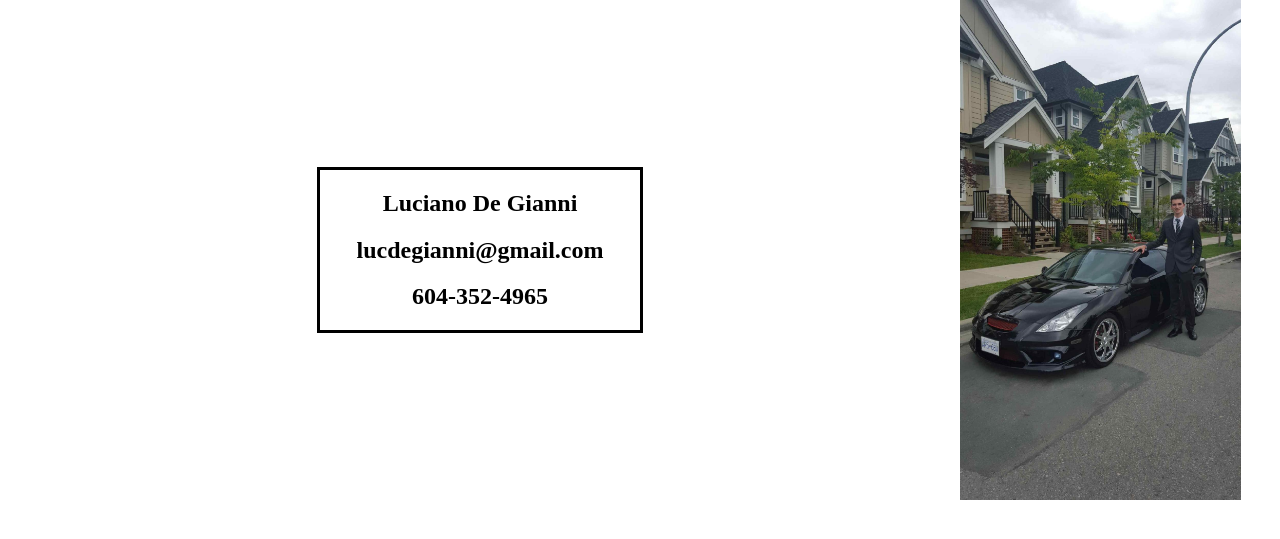
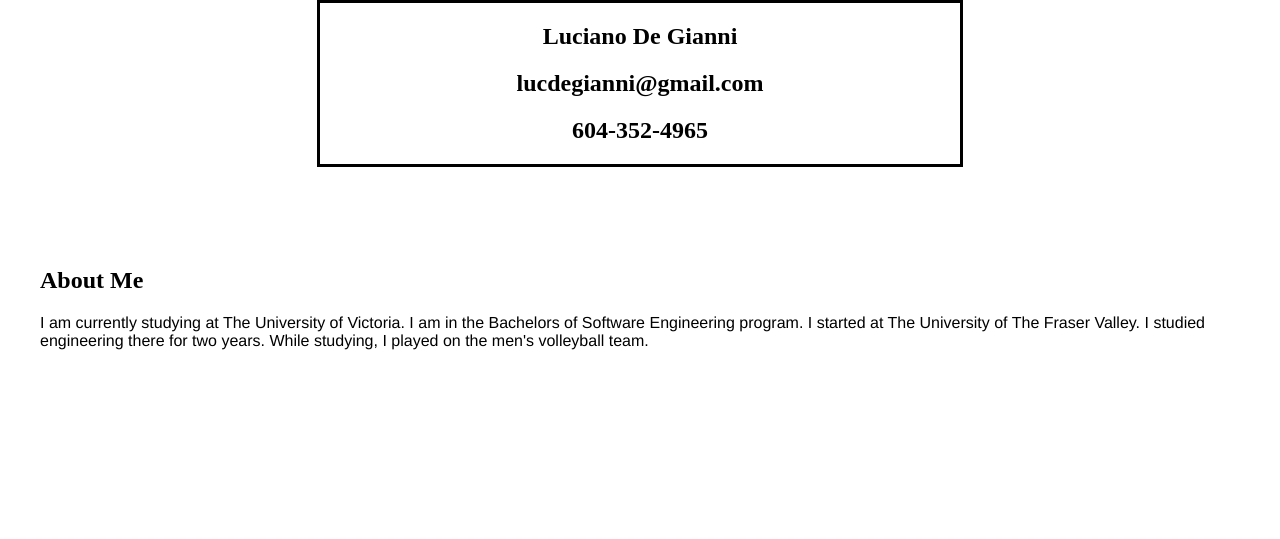
Before and after one commit to lucianojd/MyWebsite, a PHP site: page /subPages/homePage.html in a window 1280 px wide. Shown: the top 539 px of the page. Run offline with PHP 8.4, Linux system fonts and the light colour scheme.

Commit message:
Changed homepage and placed mainstyles.css in a proper directory. Rearranged directories to be more efficient.

```diff
--- a/index.html
+++ b/index.html
@@ -1,8 +1,7 @@
-
 <html>
   <head>
     <title>lucianod</title>
-	<link rel="stylesheet" href="styles\mainstyle.css" type="text/css"/>
+	<link rel="stylesheet" href="subPages\styles\mainstyle.css" type="text/css"/>
   </head>
 <body>
 <div class="main">
--- a/subPages/homePage.html
+++ b/subPages/homePage.html
@@ -1,37 +1,21 @@
 <html>
 	<head>
 		<title>Homepage</title>
-		<link rel="stylesheet" href="styles\mainstyle.css" type="text/css"/>
+		<link rel="stylesheet" href="styles\mainStyle.css" type="text/css"/>
 	</head>
 <body>
-	<style>
-		.container {
-			display: flex;
-			flex-direction: row;
-			align-items: flex-start;
-			justify-content: space-between;
-		}
-
-		.box1 {
-			flex: 0 0 25%;
-			margin:auto;
-			border-style: solid;
-			text-align: center;
-		}
-
-		.box2 {
-			flex: 0 0 25%;
-		}
-	</style>
-
 <div class="container">
 	<div class="box1">
 		<h2 class="header">Luciano De Gianni</h2>
 		<h2 class="header">lucdegianni@gmail.com</h2>
 		<h2 class="header">604-352-4965</h2>
 	</div>
-	<div class="box2"><img height="500px" width="auto" src="images\car.jpg" /></div>
 </div>
+
+<h2 class="homepage">About Me</h2>
+
+<p class="homepage">I am currently studying at The University of Victoria. I am in the Bachelors of Software Engineering program. I started at The
+University of The Fraser Valley. I studied engineering there for two years. While studying, I played on the men's volleyball team.
 
 </body>
 </html>
--- a/styles/mainstyle.css
+++ b/subPages/styles/mainstyle.css
@@ -57,3 +57,29 @@ a.menu {
 p {
 	text-align-last: left;
 }
+
+p.homepage {
+	padding-left: 40px;
+	padding-right: 40px;
+	font-family: Helvetica;
+}
+
+h2.homepage {
+	padding-left: 40px;
+}
+
+.container {
+	display: flex;
+	align-items: center;
+	justify-content: center;
+	width: 50vw;
+	margin: auto;
+	margin-bottom: 100px;
+}
+
+.box1 {
+	flex: 0 0 100%;
+	margin:auto;
+	border-style: solid;
+	text-align: center;
+}
```
Also changed, not shown: subPages/images/camp1.jpg (deleted), subPages/images/camp2.jpg (deleted), subPages/images/car.jpg (deleted), subPages/images/grad1.jpg (deleted), subPages/styles/images/black.jpg (renamed from styles/images/black.jpg), subPages/styles/images/hike.jpg (added), subPages/styles/images/white.jpg (renamed from styles/images/white.jpg).
